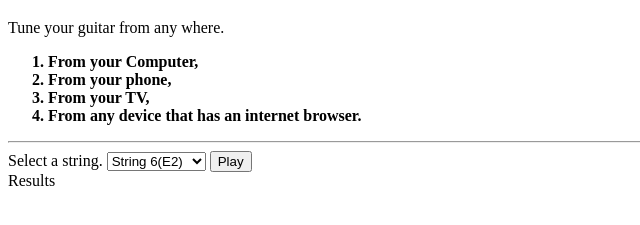
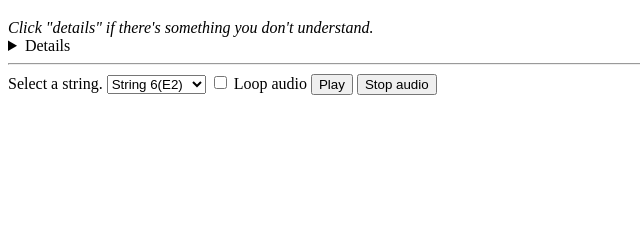
Before and after one commit to ashleygrobler04/guitar_tuner, a plain HTML site: page index.html in a window 1280 px wide. Shown: the part 61-286 px from the top of the page, without its empty margins (0-640 px from the left). Drawn offline with Linux system fonts and the light colour scheme.

Commit message:
seperated booring text, added audio playback loop for the selected string, added a stop button, removed results div.

```diff
--- a/index.html
+++ b/index.html
@@ -8,15 +8,15 @@
 </head>
 <body>
     <h1> Welcome to Online Guitar Tuner.</h1>
-    <p> Tune your guitar from any where.<br/>
-    <b>
-        <ol>
-            <li> From your Computer,</li>
-            <li> From your phone,</li>
-            <li> From your TV,</li>
-            <li> From any device that has an internet browser.</li>
-        </ol>
-    </b></p>
+    <i> Click "details" if there's something you don't understand.</i>
+    <details>
+        <h3> How it works</h3><br/>
+        <p> The dropDown is used to select your string.<br/>
+        The loop audio checkbox allows you to loop the audio instead of pressing the play button each time.<br/>
+        The play button, like the name says, plays the sound to whitch your selected string needs to be tuned.
+        If you want to stop the audio at any time, click the stop button.
+    </p>
+    </details>
     <hr>
     <label for="select_string"> Select a string.</label>
     <select id="select_string">
@@ -27,14 +27,29 @@
         <option> String 2 (B3)</option>
         <option> String 1 (E4)</option>
     </select>
-    <button onclick="play_audio('./strings/s'+document.getElementById('select_string').value[7]+'.mp3');"> Play</button>
+    <input type="checkbox" id="checkme"/>
+    <label for="checkme"> Loop audio</label>
+    <button onclick="sound.play('./strings/s'+document.getElementById('select_string').value[7]+'.mp3');"> Play</button>
+    <button onclick="sound.stop('./strings/s'+document.getElementById('select_string').value[7]+'.mp3')";> Stop audio</button>
     <script>
-        function play_audio(file) {
-            str=new Audio(file);
-            str.play();
-            console.log(file);
+        const sound={
+    aud : new Audio(),
+    looping: document.getElementById("checkme").checked,
+    play: function(filename) {
+        this.aud.src=filename;
+        if (document.getElementById("checkme") .checked==true) {
+            this.aud.loop=true;
         }
+        else if(document.getElementById("checkme") .checked==false) {
+            this.aud.loop=false;
+        }
+        this.aud.play();
+    },
+    stop: function(filename) {
+        this.aud.pause();
+        this.aud.currentTime=0;
+    }
+}
     </script>
-    <div id="res"> Results</div>
 </body>
 </html>
```
